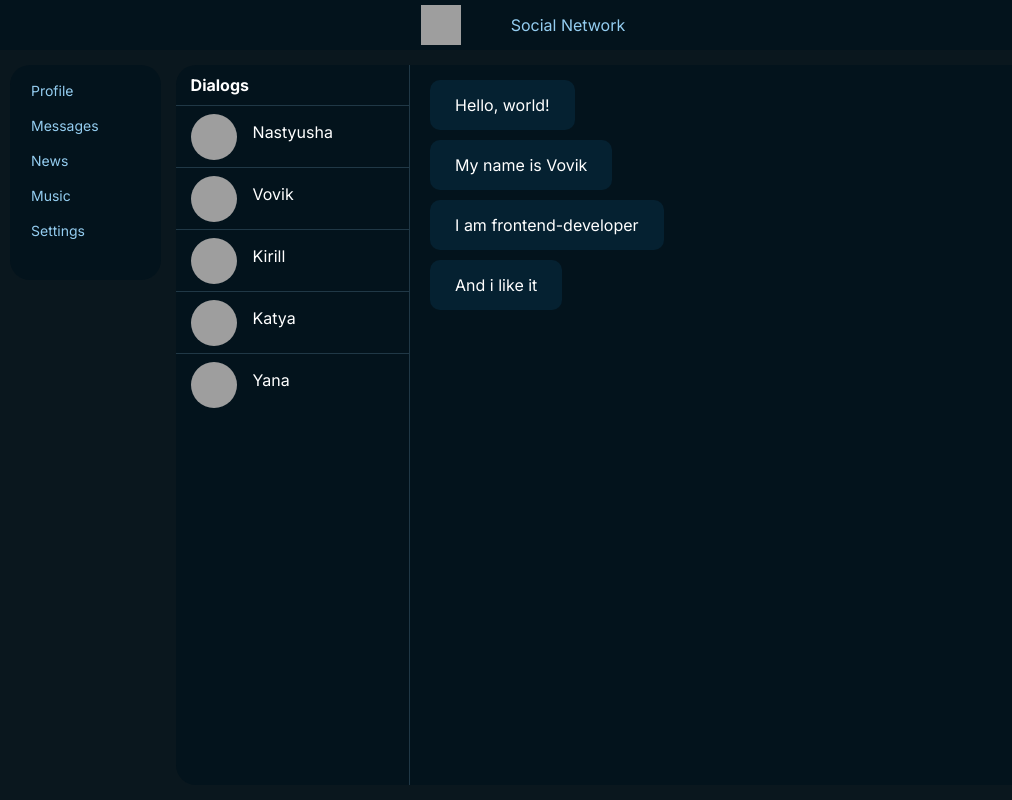
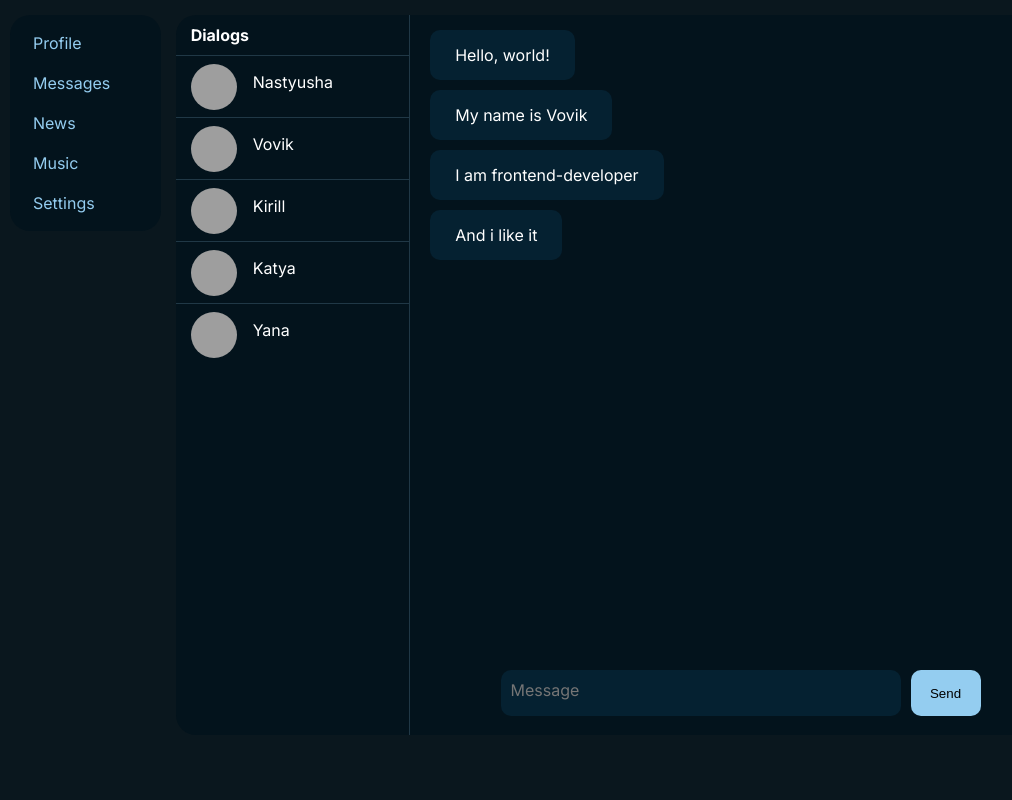
Before and after one commit to Suyukee/social-network-old, a React (Create React App) app: page /dialogs in a window 1280 px wide. Shown: the whole page, without its empty margins (92-1104 px from the left). Built offline with nearby package versions, Linux system fonts and the light colour scheme; grey boxes are pictures that could not be loaded.

Commit message:
Added newpost profile

```diff
--- a/src/App.js
+++ b/src/App.js
@@ -1,5 +1,4 @@
 import { BrowserRouter, Routes, Route } from "react-router-dom";
-import Header from "./components/Header/Header";
 import Navbar from "./components/Navbar/Navbar";
 import Profile from "./components/Profile/Profile";
 import Dialogs from "./components/Dialogs/Dialogs";
@@ -11,11 +10,14 @@ function App(props) {
 	return (
 		<BrowserRouter>
 			<div className="app-wrapper">
-				<Header />
 				<div className="content">
 					<Navbar />
 					<Routes>
-						<Route path="/profile" element={<Profile state={props.state.profilePage} />} />
+						<Route path="/profile" element={<Profile
+							profilePage={props.state.profilePage}
+							addPost={props.addPost}
+							updateNewPostText={props.updateNewPostText}
+						/>} />
 						<Route path="/dialogs/*" element={<Dialogs state={props.state.dialogsPage} />} />
 						<Route path="/news" element={<News />} />
 						<Route path="/music" element={<Music />} />
--- a/src/Components/Dialogs/Dialogs.jsx
+++ b/src/Components/Dialogs/Dialogs.jsx
@@ -1,3 +1,4 @@
+import { useRef } from 'react';
 import DialogItem from './DialogItem/DialogItem';
 import s from './Dialogs.module.css'
 import Message from './Message/Message';
@@ -7,14 +8,27 @@ const Dialogs = (props) => {
 	let dialogsElements = props.state.dialogs.map(d => <DialogItem id={d.id} name={d.name} src={d.ava} />);
 	let messagesElements = props.state.messages.map(m => <Message message={m.message} />);
 
+	const inputRef = useRef(null);
+
+	const handleClick = () => {
+		inputRef.current.focus();
+		alert(inputRef.current.value);
+	}
+
 	return (
 		<div className={s.content}>
 			<div className={s.dialogs}>
 				<h4>Dialogs</h4>
 				{dialogsElements}
 			</div>
-			<div className={s.messages}>
-				{messagesElements}
+			<div className={s.chat}>
+				<div className={s.messages}>
+					{messagesElements}
+				</div>
+				<div className={s.input}>
+					<textarea ref={inputRef} type="text" placeholder='Message'/>
+					<button onClick={handleClick}>Send</button>
+				</div>
 			</div>
 		</div>
 	);
--- a/src/Components/Dialogs/Dialogs.module.css
+++ b/src/Components/Dialogs/Dialogs.module.css
@@ -16,8 +16,41 @@
 	margin: 10px 15px;
 }
 
-.messages {
+.chat {
 	width: 100%;
 	height: 90vh;
+	display: flex;
+	flex-direction: column;
+	justify-content: space-between;
 	border-left: 1px solid rgba(148, 205, 240, 0.2);
 }
+
+.input {
+	height: 50px;
+	display: flex;
+	justify-content: center;
+	margin-bottom: 15px;
+}
+
+.input textarea {
+	margin-right: 5px;
+	width: 400px;
+	height: 46px;
+	padding: 10px 10px;
+	font-family: Inter;
+	font-size: 16px;
+	border: none;
+	border-radius: 10px;
+	background-color: #052131;
+	color: #fff;
+	resize: none;
+}
+
+.input button {
+	margin-left: 5px;
+	width: 70px;
+	height: 46px;
+	background-color: #94cdf0;
+	border: none;
+	border-radius: 10px;
+}
--- a/src/Components/Header/Header.jsx
+++ /dev/null
@@ -1,14 +0,0 @@
-import s from "./Header.module.css";
-
-const Header = () => {
-	return (
-		<header className={ s.header }>
-			<div className={ s.content }>
-				<img className={ s.img } height='40px' width='40px' alt='' src='https://www.svgrepo.com/show/475654/github-color.svg' />
-				<span className={ s.span }>Social Network</span>
-			</div>
-		</header>
-	);
-}
-
-export default Header;
--- a/src/Components/Header/Header.module.css
+++ /dev/null
@@ -1,17 +0,0 @@
-.header {
-	display: flex;
-	justify-content: center;
-	padding: 5px 50px;
-	background-color: #03131c;
-}
-
-.header .content {
-	width: 800px;
-	display: flex;
-	justify-content: center;
-}
-
-.header .span {
-	padding: 10px 50px;
-	color: #94cdf0;
-}
--- a/src/Components/Navbar/Navbar.module.css
+++ b/src/Components/Navbar/Navbar.module.css
@@ -1,8 +1,8 @@
 .nav {
 	width: 153px;
-	height: 215px;
+	height: 216px;
 	margin-top: 15px;
-	padding: 8px 5px 8px 6px;
+	padding: 8px;
 	background-color: #03131c;
 	border-radius: 20px;
 }
@@ -12,11 +12,11 @@
 	display: flex;
 	flex-direction: column;
 	justify-content: center;
-	height: 35px;
+	height: 40px;
 	border-radius: 10px;
 	padding-left: 15px;
 
-	font-size: 14px;
+	font-size: 16px;
 }
 
 .item:hover {
--- a/src/Components/Profile/MyPosts/MyPosts.jsx
+++ b/src/Components/Profile/MyPosts/MyPosts.jsx
@@ -1,3 +1,4 @@
+import { useRef } from 'react';
 import s from './MyPosts.module.css'
 import Post from './Post/Post';
 
@@ -5,13 +6,29 @@ const MyPosts = (props) => {
 
 	let postsElements = props.posts.map(p => <Post message={p.message} likesCount={p.likesCount} />);
 
+	const newPostElement = useRef();
+
+	const addPost = () => {
+		props.addPost();
+	};
+
+	const onPostChange = () => {
+		let text = newPostElement.current.value;
+		props.updateNewPostText(text);
+	};
+
 	return (
 		<div className={s.content}>
 			<h3>My posts</h3>
 			<div className={s.post}>
-				<textarea placeholder='Start typing...'></textarea>
+				<textarea
+					ref={newPostElement}
+					value={props.newPostText}
+					onChange={onPostChange}
+					placeholder='Start typing...'
+				/>
 				<div className={s.button}>
-					<button>Add post</button>
+					<button onClick={addPost}>Add post</button>
 				</div>
 			</div>
 			{postsElements}
--- a/src/Components/Profile/Profile.jsx
+++ b/src/Components/Profile/Profile.jsx
@@ -6,7 +6,12 @@ const Profile = (props) => {
 	return (
 		<div className={s.content}>
 			<ProfileInfo />
-			<MyPosts posts={props.state.posts}/>
+			<MyPosts
+				posts={props.profilePage.posts}
+				newPostText={props.profilePage.newPostText}
+				updateNewPostText={props.updateNewPostText}
+				addPost={props.addPost}
+			/>
 		</div>
 	);
 }
--- a/src/index.js
+++ b/src/index.js
@@ -2,11 +2,22 @@ import React from 'react';
 import ReactDOM from 'react-dom/client';
 import './index.css';
 import App from './App';
-import state from './redux/state';
+import state, { subscribe, updateNewPostText } from './redux/state';
+import { addPost } from './redux/state';
 
-const root = ReactDOM.createRoot(document.getElementById('root'));
-root.render(
-  <React.StrictMode>
-    <App state={state}/>
-  </React.StrictMode>
-);
+let rerenderEntireTree = (state) => {
+	const root = ReactDOM.createRoot(document.getElementById('root'));
+	root.render(
+		<React.StrictMode>
+			<App
+				state={state}
+				addPost={addPost}
+				updateNewPostText={updateNewPostText}
+			/>
+		</React.StrictMode>
+	);
+};
+
+rerenderEntireTree(state);
+
+subscribe(rerenderEntireTree);
--- a/src/redux/state.js
+++ b/src/redux/state.js
@@ -1,9 +1,12 @@
+let rerenderEntireTree = () => {};
+
 let state = {
 	profilePage : {
 		posts: [
 			{ id: 1, message: 'It\'s my project 👍', likesCount: 12 },
 			{ id: 2, message: 'I make his with React 😎', likesCount: 34 }
-		]
+		],
+		newPostText: 'This new post'
 	},
 
 	dialogsPage: {
@@ -23,4 +26,24 @@ let state = {
 	}
 };
 
+export let addPost = () => {
+	let newPost = {
+		id: 3,
+		message: state.profilePage.newPostText,
+		likesCount: 0
+	};
+	state.profilePage.posts.push(newPost);
+	state.profilePage.newPostText = '';
+	rerenderEntireTree(state);
+};
+
+export const updateNewPostText = (newText) => {
+	state.profilePage.newPostText = newText;
+	rerenderEntireTree(state);
+};
+
+export const subscribe = (observer) => {
+	rerenderEntireTree = observer;
+};
+
 export default state;
```
